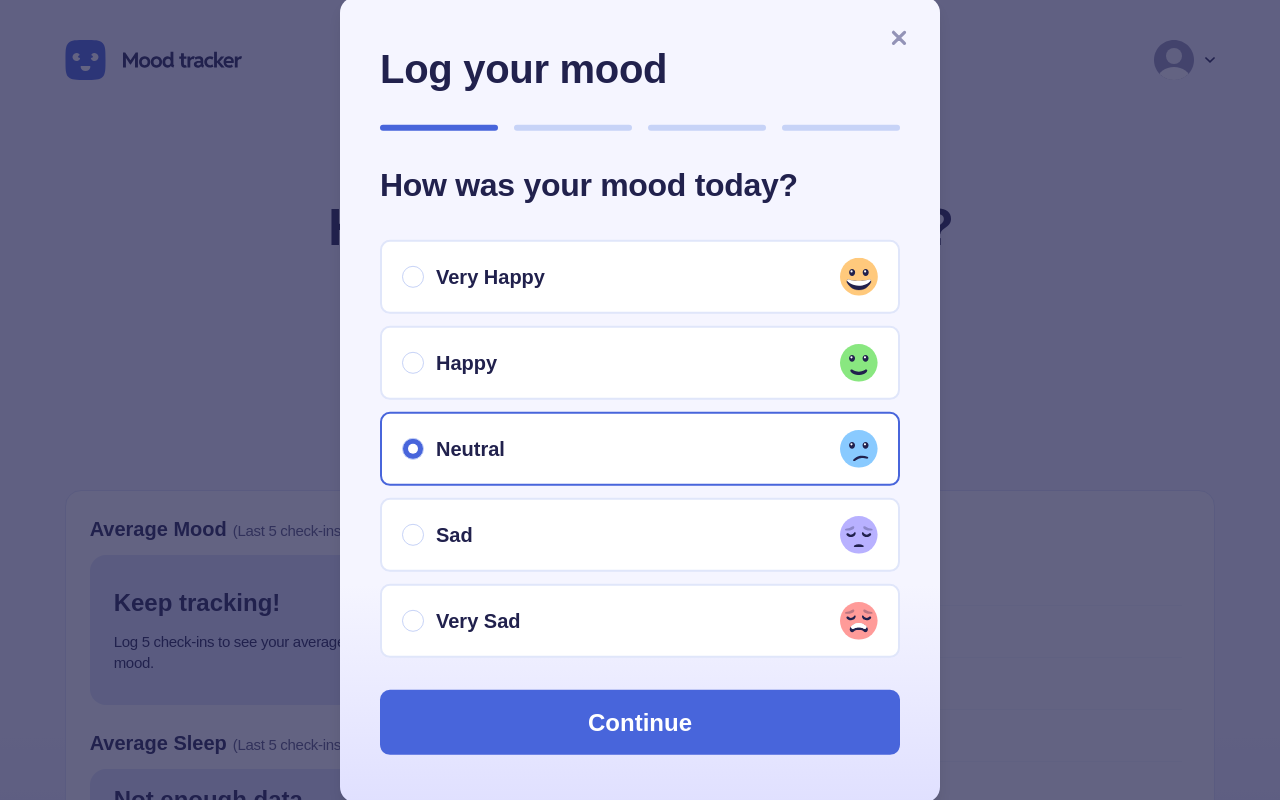
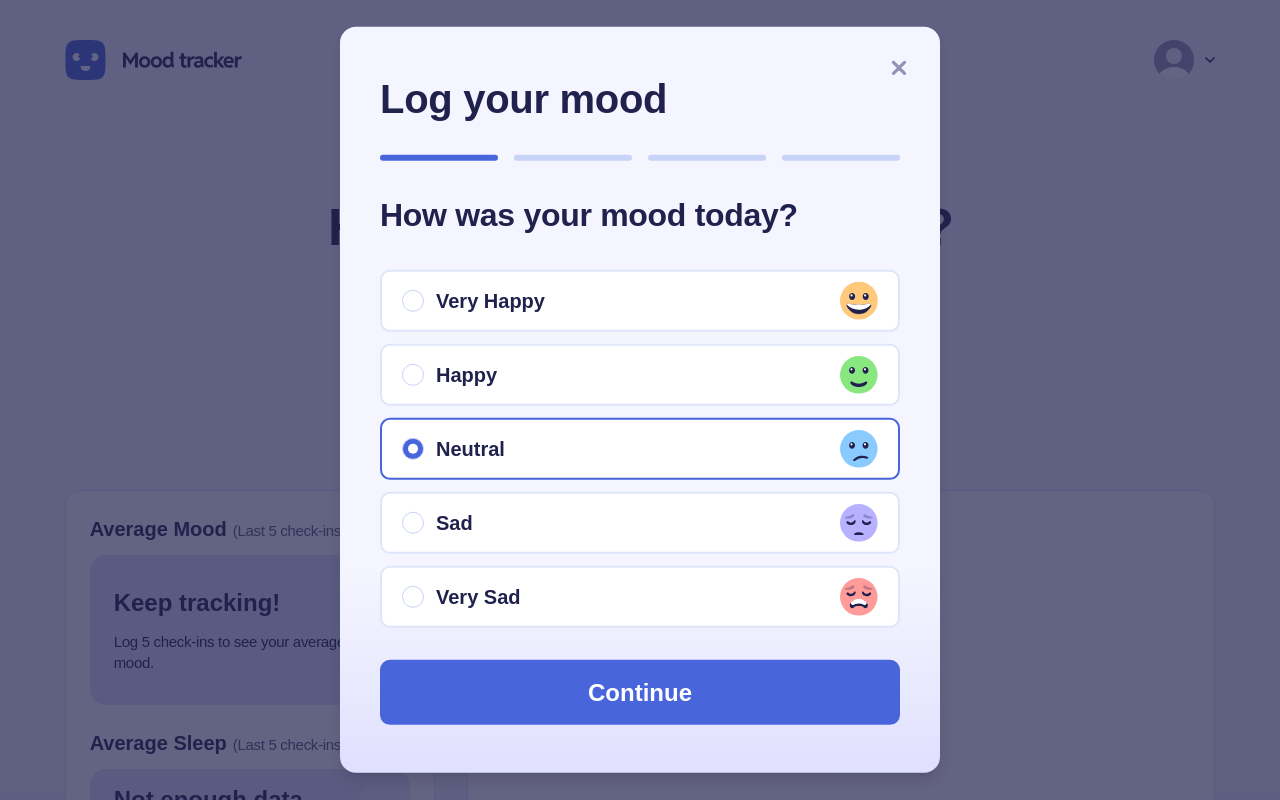
Before and after one commit to 3lectrologos/FM-mood-tracking-app, a Next.js app: page / in a window 1280 px wide. Both pictures are taken after a click on the button "Log today's mood". Shown: the top 800 px of the page. Built offline with nearby package versions, Linux system fonts and the light colour scheme; no server answers; the database is empty; a web font is replaced by a local one.

Commit message:
Layout fixes in dialog

```diff
--- a/components/forms/CustomRadioGroup.tsx
+++ b/components/forms/CustomRadioGroup.tsx
@@ -37,7 +37,7 @@ function CustomRadioItem<T extends string>({
 
   return (
     <div
-      className="flex cursor-pointer items-center justify-between rounded-10 border-2 border-blue-100 bg-neutral-0 px-250 py-200 has-checked:border-blue-600 has-disabled:has-checked:border-blue-600/50"
+      className="box-border flex min-h-[60px] cursor-pointer items-center justify-between rounded-10 border-2 border-blue-100 bg-neutral-0 px-250 py-125 has-checked:border-blue-600 has-disabled:has-checked:border-blue-600/50"
       onMouseDown={(e) => {
         e.preventDefault()
         radioRef.current?.click()
--- a/components/forms/TagsForm.tsx
+++ b/components/forms/TagsForm.tsx
@@ -68,7 +68,7 @@ function CustomCheckboxItem<T extends string>({
   return (
     <FormItem
       className={cn(
-        'flex w-fit cursor-pointer flex-row items-center gap-x-100 rounded-10 border-2 border-blue-100 bg-neutral-0 px-200 py-150',
+        'flex w-fit cursor-pointer flex-row items-center gap-x-100 rounded-10 border-2 border-blue-100 bg-neutral-0 px-200 py-125',
         checked && 'border-blue-600'
       )}
       onMouseDown={(e) => {
```
